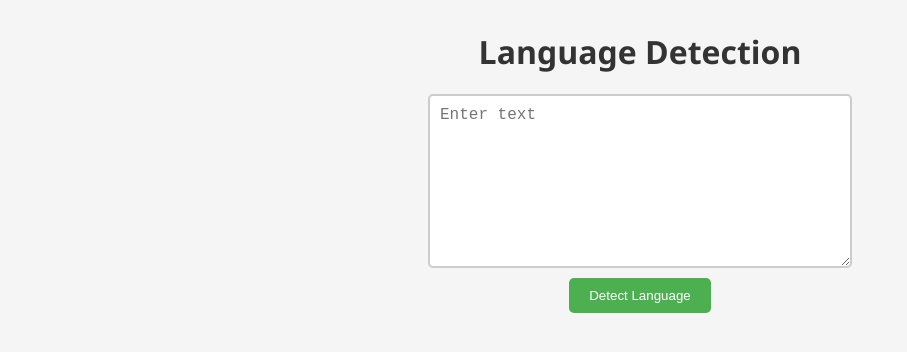
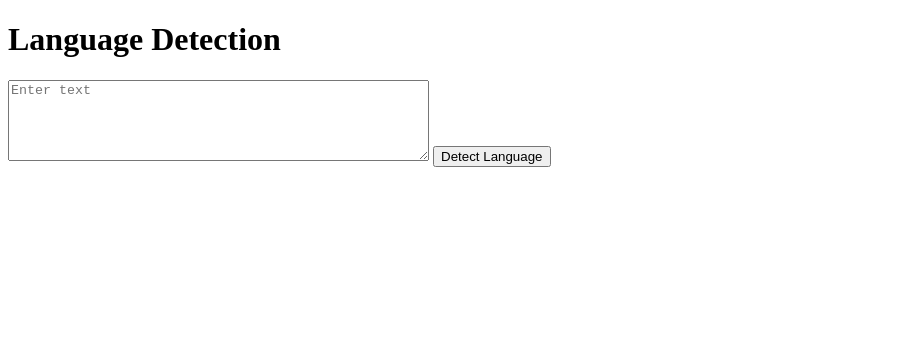
Before and after one commit to sanidhya17N/project1, a plain HTML site: page index.html in a window 1280 px wide. Shown: the whole page, without its empty margins (0-907 px from the left). Drawn offline with nearby package versions, Linux system fonts and the light colour scheme.

Commit message:
Update index.html

```diff
--- a/index.html
+++ b/index.html
@@ -5,52 +5,7 @@
     <title>Language Detection</title>
     <script src="https://code.jquery.com/jquery-3.6.0.min.js"></script>
     <style>
-        body {
-            font-family: 'Segoe UI', Tahoma, Geneva, Verdana, sans-serif;
-            background-color: #f5f5f5;
-            margin: 0;
-            padding: 0;
-        }
 
-        h1 {
-            color: #333;
-            text-align: center;
-            margin-top: 30px;
-        }
-
-        textarea {
-            width: 400px;
-            height: 150px;
-            margin: 10px auto;
-            display: block;
-            padding: 10px;
-            font-size: 16px;
-            border-radius: 5px;
-            border: 2px solid #ccc;
-        }
-
-        button {
-            padding: 10px 20px;
-            background-color: #4CAF50;
-            color: #fff;
-            border: none;
-            border-radius: 5px;
-            cursor: pointer;
-            display: block;
-            margin: 0 auto;
-            transition: background-color 0.3s;
-        }
-
-        button:hover {
-            background-color: #45a049;
-        }
-
-        #result {
-            margin-top: 10px;
-            font-weight: bold;
-            text-align: center;
-            color: #333;
-        }
     </style>
 </head>
 
```
